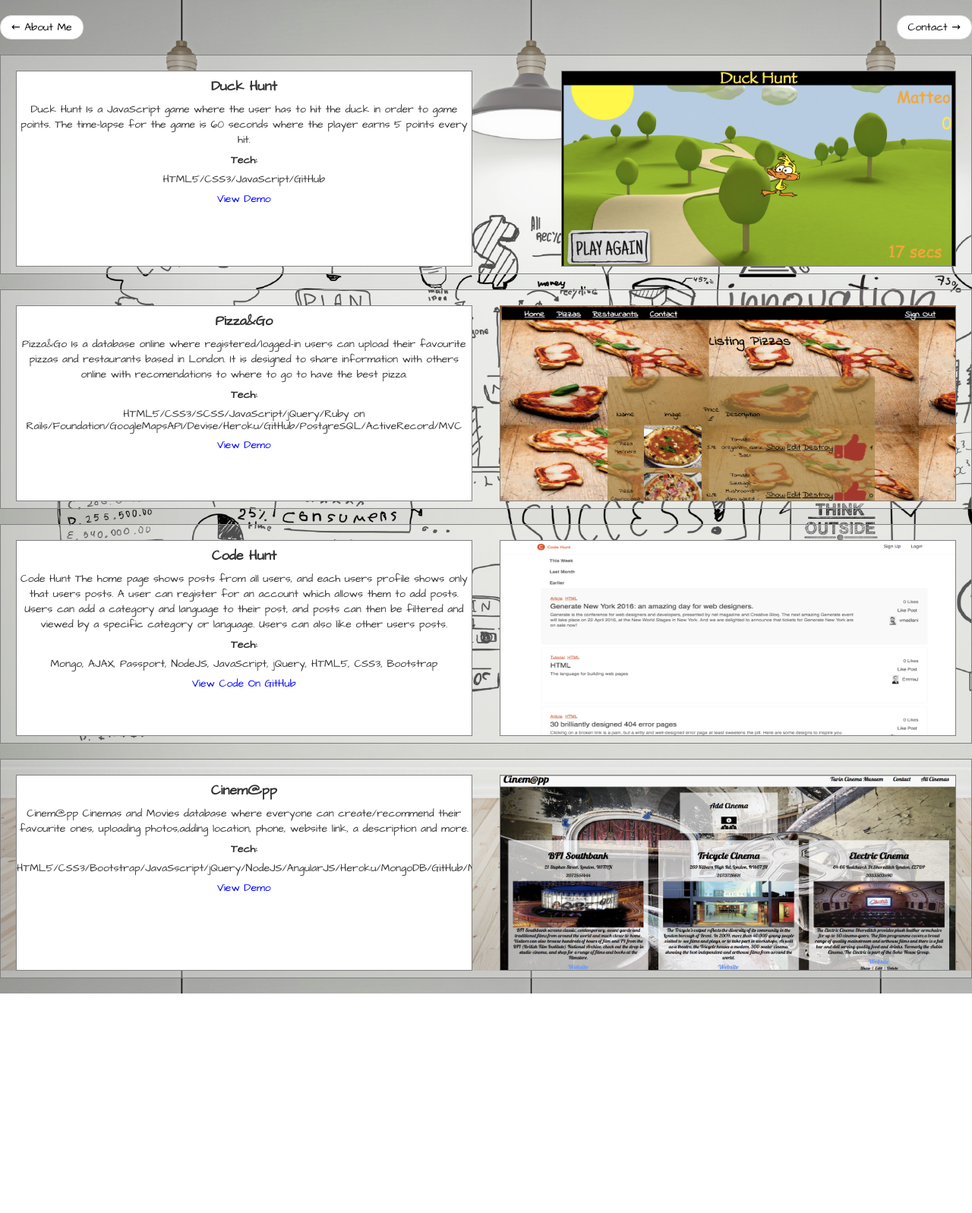
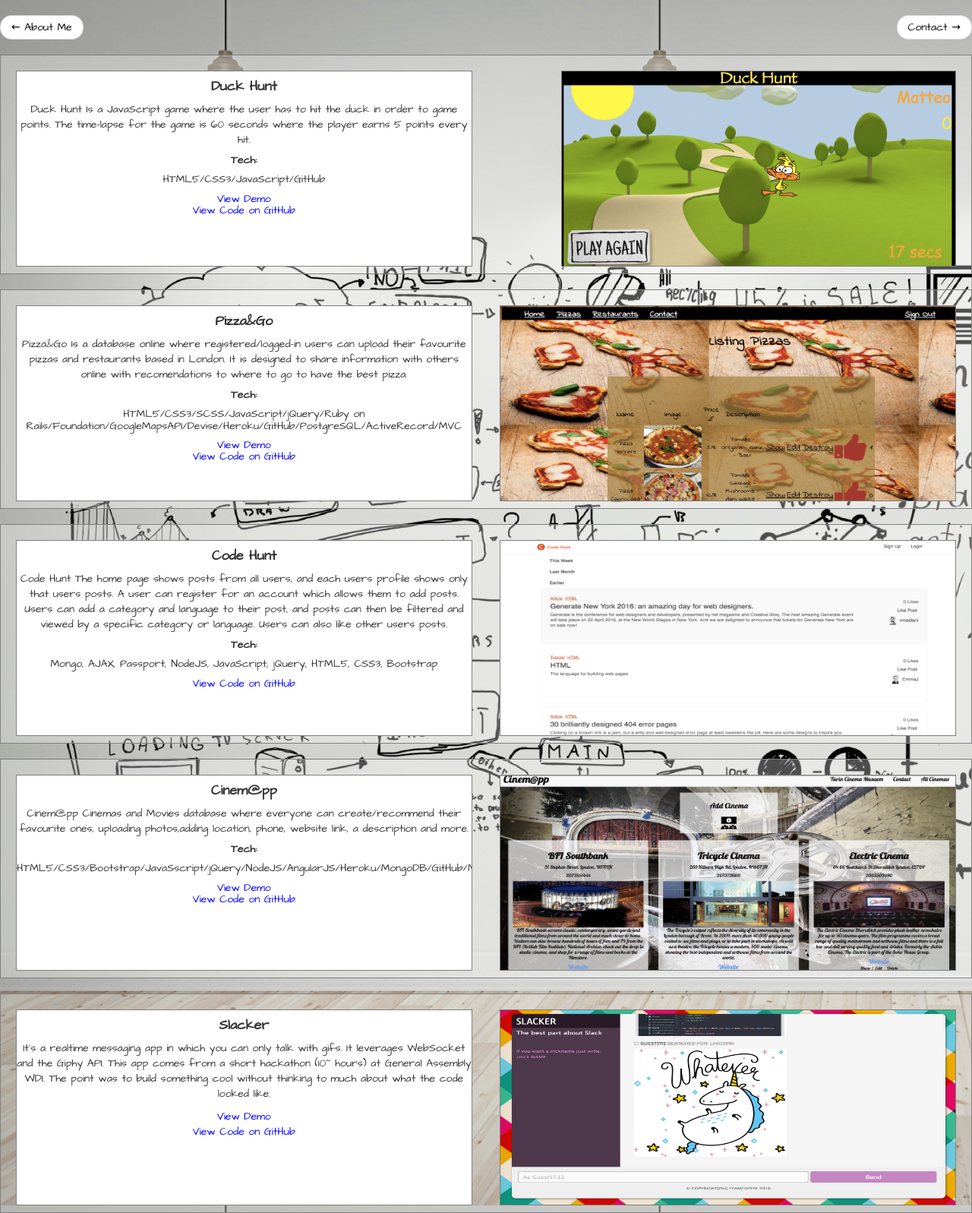
Before and after one commit to Matteobikk90/Portfolio, a PHP site: page /projects.html in a window 1280 px wide. Shown: the whole page at 76% size. Before the commit the page ends 1308 px from the top, so only its background shows below. Run offline with PHP 8.4, Linux system fonts and the light colour scheme.

Commit message:
indentationDone

```diff
--- a/css/projects.css
+++ b/css/projects.css
@@ -39,6 +39,14 @@ body {
 	border: 1px solid grey;
 	background-color: rgba(255, 255, 255, 0.3);
 	position: relative;
+}
+
+#project5 {
+    width: 100%;
+    height: 289px;
+    border: 1px solid grey;
+    background-color: rgba(255, 255, 255, 0.3);
+    position: relative;
 }
 
 #project1-text {
@@ -85,6 +93,17 @@ body {
     text-align: center;
 }
 
+#project5-text {
+    background-color: white;
+    border: 1px solid grey;
+    width: 47%;
+    height: 90%;
+    margin-left: 20px;
+    position: absolute;
+    overflow: hidden;
+    text-align: center;
+}
+
 #project1-img {
 	border: 1px solid grey;
     max-width: 47%;
@@ -111,6 +130,14 @@ body {
 
 #project4-img {
 	border: 1px solid grey;
+    width: 47%;
+    height: 90%;
+    margin-right: 20px;
+    float: right;
+}
+
+#project5-img {
+    border: 1px solid grey;
     width: 47%;
     height: 90%;
     margin-right: 20px;
--- a/index.html
+++ b/index.html
@@ -12,7 +12,10 @@
 <body>
 
 <div class="container">
+
       <div class="name">Matteo</div>
+
+      <div class="surname">Soresini</div>
 
       <div class="about-me">About Me
 
--- a/projects.html
+++ b/projects.html
@@ -22,9 +22,17 @@
     <br>
 
       <div id="project1-text">
-         <h4><b>Duck Hunt</b></h4><p>Duck Hunt Is a JavaScript game where the user has to hit the duck in order to game points. The time-lapse for the game is 60 seconds where the player earns 5 points every hit.</p>
-         <h5><b>Tech:</b><h5> <p>HTML5/CSS3/JavaScript/GitHub</p>
+         <h4><b>Duck Hunt</b></h4>
+          <p>Duck Hunt Is a JavaScript game where the user has to hit the duck in order to game points. The time-lapse for the game is 60 seconds where the player earns 5 points every hit.</p>
+
+         <h5><b>Tech:</b><h5>
+          <p>HTML5/CSS3/JavaScript/GitHub</p>
          <a id="demo" href="http://matteobikk90.github.io/project1/">View Demo</a>
+
+         <br>
+
+         <a id="demo" href="https://github.com/Matteobikk90/Project-1-Duck-Hunt">View Code on GitHub</a>
+
       </div>
 
       <div id="project1-img">
@@ -40,9 +48,16 @@
     <br>
 
       <div id="project2-text">
-      <h4><b>Pizza&Go</b></h4><p>Pizza&Go Is a database online where registered/logged-in users can upload their favourite pizzas and restaurants based in London. It is designed to share information with others online with recomendations to where to go to have the best pizza.</p>
-         <h5><b>Tech:</b><h5><p>HTML5/CSS3/SCSS/JavaScript/jQuery/Ruby on Rails/Foundation/GoogleMapsAPI/Devise/Heroku/GitHub/PostgreSQL/ActiveRecord/MVC</p>
+        <h4><b>Pizza&Go</b></h4>
+          <p>Pizza&Go Is a database online where registered/logged-in users can upload their favourite pizzas and restaurants based in London. It is designed to share information with others online with recomendations to where to go to have the best pizza.</p>
+
+        <h5><b>Tech:</b><h5>
+          <p>HTML5/CSS3/SCSS/JavaScript/jQuery/Ruby on Rails/Foundation/GoogleMapsAPI/Devise/Heroku/GitHub/PostgreSQL/ActiveRecord/MVC</p>
          <a id="demo" href="https://projectpizza.herokuapp.com/">View Demo</a>
+
+         <br>
+
+         <a id="demo" href="https://github.com/Matteobikk90/Project2">View Code on GitHub</a>
       </div>
 
       <div id="project2-img">
@@ -58,9 +73,12 @@
          <br>
 
       <div id="project3-text">
-      <h4><b>Code Hunt</b></h4><p>Code Hunt The home page shows posts from all users, and each users profile shows only that users posts. A user can register for an account which allows them to add posts. Users can add a category and language to their post, and posts can then be filtered and viewed by a specific category or language. Users can also like other users posts.</p>
-         <h5><b>Tech:</b><h5> <p>Mongo, AJAX, Passport, NodeJS, JavaScript, jQuery, HTML5, CSS3, Bootstrap</p>
-         <a id="demo" href="https://github.com/Matteobikk90/Project3">View Code On GitHub</a>
+        <h4><b>Code Hunt</b></h4>
+          <p>Code Hunt The home page shows posts from all users, and each users profile shows only that users posts. A user can register for an account which allows them to add posts. Users can add a category and language to their post, and posts can then be filtered and viewed by a specific category or language. Users can also like other users posts.</p>
+
+        <h5><b>Tech:</b><h5>
+          <p>Mongo, AJAX, Passport, NodeJS, JavaScript, jQuery, HTML5, CSS3, Bootstrap</p>
+          <a id="demo" href="https://github.com/Matteobikk90/Project3">View Code on GitHub</a>
       </div>
 
       <div id="project3-img">
@@ -76,9 +94,18 @@
     <br>
 
       <div id="project4-text">
-      <h4><b>Cinem@pp</b></h4><p>Cinem@pp Cinemas and Movies database where everyone can create/recommend their favourite ones, uploading photos,adding location, phone, website link, a description and more.<p>
-         <h5><b>Tech:</b><h5> <p>HTML5/CSS3/Bootstrap/JavaSscript/jQuery/NodeJS/AngularJS/Heroku/MongoDB/GitHub/MVC</p>
+        <h4><b>Cinem@pp</b></h4>
+          <p>Cinem@pp Cinemas and Movies database where everyone can create/recommend their favourite ones, uploading photos,adding location, phone, website link, a description and more.<p>
+
+        <h5><b>Tech:</b><h5>
+         <p>HTML5/CSS3/Bootstrap/JavaSscript/jQuery/NodeJS/AngularJS/Heroku/MongoDB/GitHub/MVC</p>
+
          <a id="demo" href="https://cinemapp4.herokuapp.com/">View Demo</a>
+
+         <br>
+
+         <a id="demo" href="https://github.com/Matteobikk90/Project-4">View Code on GitHub</a>
+
       </div>
 
       <div id="project4-img">
@@ -89,6 +116,30 @@
 
          <br>
 
+  <div id="project5">
+
+    <br>
+
+      <div id="project5-text">
+
+        <h4><b>Slacker</b></h4>
+          <p>It's a realtime messaging app in which you can only talk with gifs. It leverages WebSocket and the Giphy API. This app comes from a short hackathon (10~ hours) at General Assembly WDI. The point was to build something cool without thinking to much about what the code looked like.
+          </p>
+
+          <a id="demo" href="https://giphython.herokuapp.com/">View Demo</a>
+
+          <br>
+
+          <a id="demo" href="https://github.com/Matteobikk90/Slacker---Group-Project">View Code on GitHub</a>
+
+      </div>
+
+      <div id="project5-img">
+         <img id="img1" src="./images/slacker.jpg">
+      </div>
+
+  </div>
+
 </div>
 
 </body>
```
Also changed, not shown: about-me.html (+5 -3 lines), images/slacker.jpg (added). Lines whose indentation alone changed are shown as unchanged.
